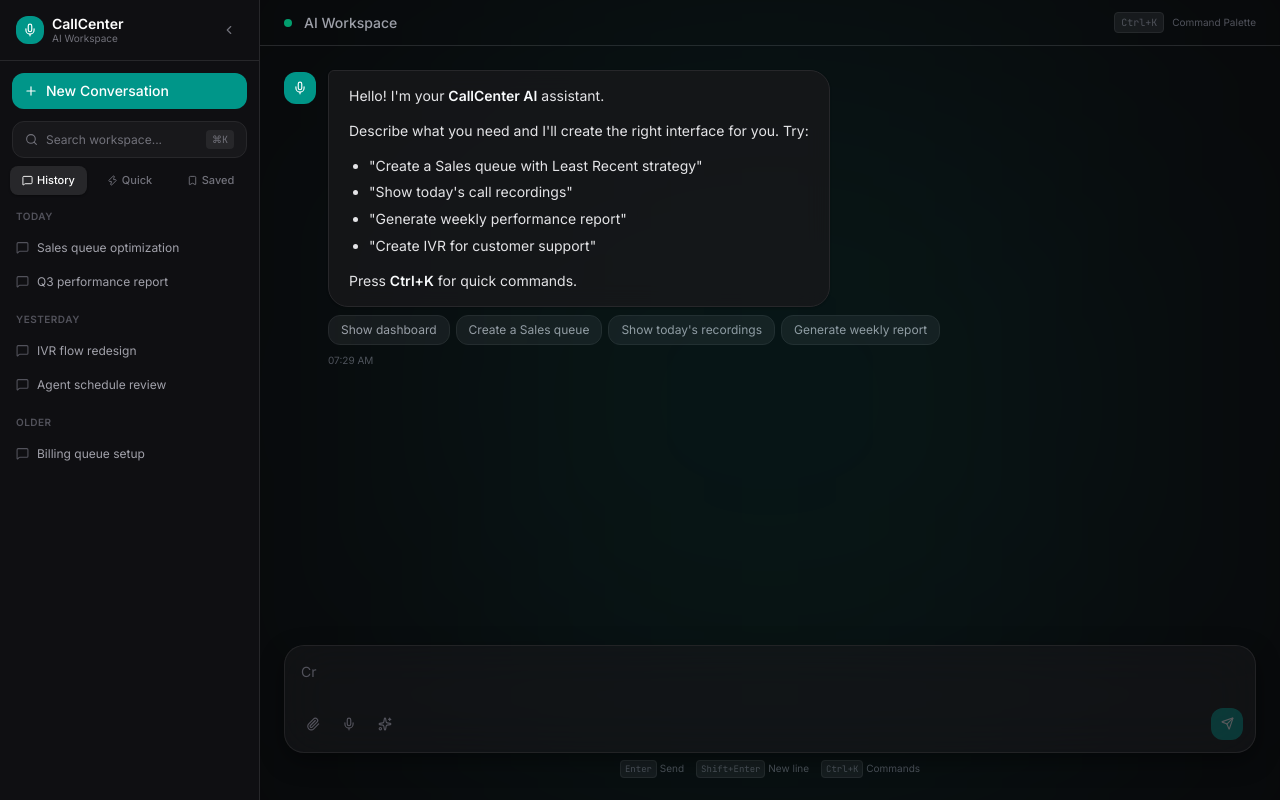
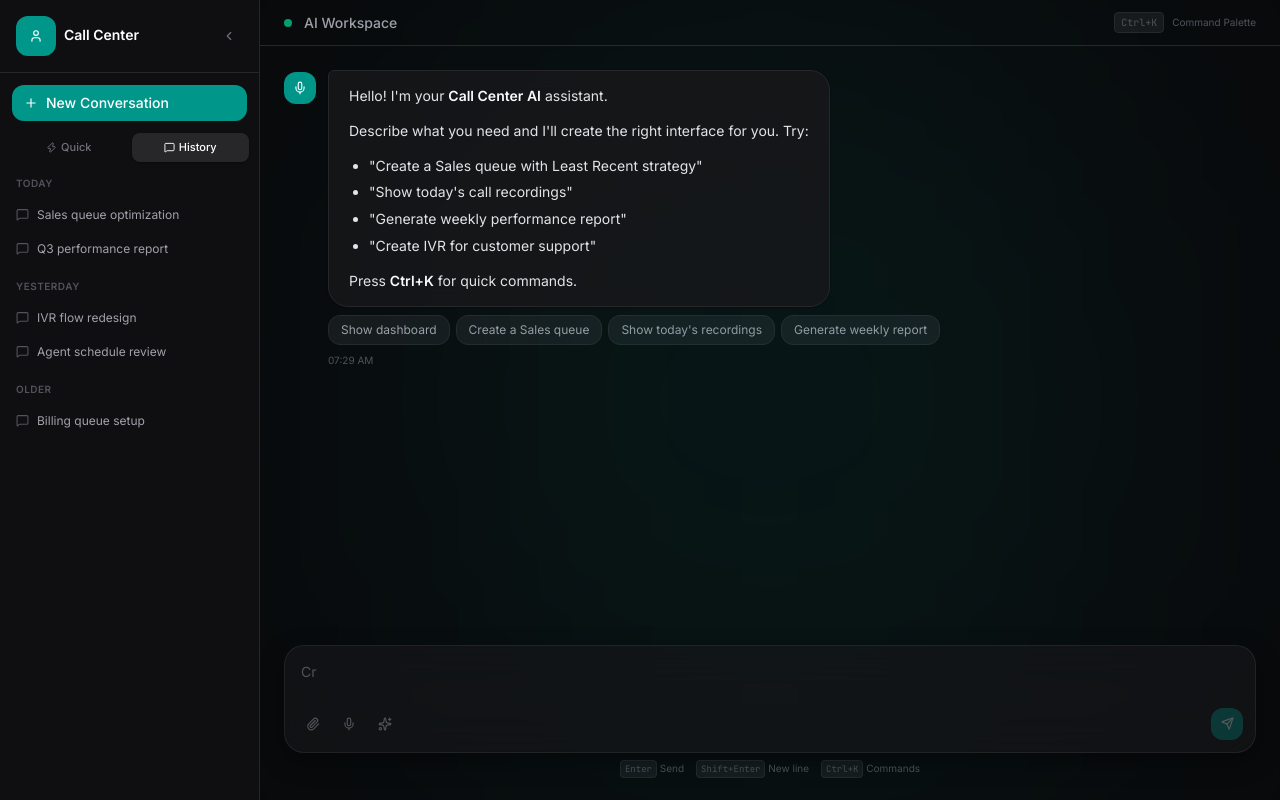
Before and after one commit to abhaya-kumar-sahoo/The-Conversation-First-Rebuild, a React (Vite) app: page / in a window 1280 px wide. Built offline with nearby package versions, Linux system fonts and the light colour scheme.

Commit message:
refactor: clean up sidebar UI, remove unused dashboard charts, and update workspace branding

```diff
--- a/index.html
+++ b/index.html
@@ -1,17 +1,23 @@
 <!doctype html>
 <html lang="en">
+
 <head>
   <meta charset="UTF-8" />
   <link rel="icon" type="image/svg+xml" href="/icon.svg" />
   <meta name="viewport" content="width=device-width, initial-scale=1.0" />
-    <meta name="description" content="Call Center AI Workspace — A conversation-first AI operating system for managing call centers. Describe what you need, and the AI builds it for you." />
+  <meta name="description"
+    content="Call Center AI Workspace — A conversation-first AI operating system for managing call centers. Describe what you need, and the AI builds it for you." />
   <link rel="preconnect" href="https://fonts.googleapis.com" />
   <link rel="preconnect" href="https://fonts.gstatic.com" crossorigin />
-    <link href="https://fonts.googleapis.com/css2?family=Inter:wght@300;400;500;600;700&family=JetBrains+Mono:wght@400;500&display=swap" rel="stylesheet" />
-    <title>CallCenter AI Workspace</title>
+  <link
+    href="https://fonts.googleapis.com/css2?family=Inter:wght@300;400;500;600;700&family=JetBrains+Mono:wght@400;500&display=swap"
+    rel="stylesheet" />
+  <title>Call Center AI Workspace</title>
 </head>
+
 <body>
   <div id="root"></div>
   <script type="module" src="/src/main.tsx"></script>
 </body>
+
 </html>
--- a/src/features/conversation/Sidebar.tsx
+++ b/src/features/conversation/Sidebar.tsx
@@ -1,17 +1,16 @@
 import { useState } from 'react';
 import { motion, AnimatePresence } from 'framer-motion';
 import {
-  MessageSquare, Pin, Clock, Bookmark, Zap, Settings,
+  MessageSquare, Zap,
   ChevronLeft, ChevronRight, Plus, LayoutDashboard,
-  Phone, Users, FileText, BarChart2, Mic, Search
+  Phone, Users, BarChart2, User
 } from 'lucide-react';
 import { useAppDispatch, useAppSelector } from '@/hooks/useStore';
 import { toggleSidebar } from '@/store/slices/uiSlice';
 import { clearMessages } from '@/store/slices/conversationSlice';
 import { clearAllArtifacts } from '@/store/slices/artifactSlice';
 import { sendMessage } from '@/store/slices/conversationSlice';
-import { mockSavedPrompts } from '@/utils/mockData';
-import type { AppDispatch } from '@/store';
+
 
 const QUICK_ACTIONS = [
   { icon: LayoutDashboard, label: 'Dashboard', prompt: 'Show me today\'s call center dashboard' },
@@ -21,12 +20,7 @@ const QUICK_ACTIONS = [
   { icon: BarChart2, label: 'Analytics', prompt: 'Show analytics and metrics' },
 ];
 
-const RECENT_ACTIVITIES = [
-  { label: 'Sales Queue updated', time: '2m ago', icon: '⚡' },
-  { label: 'IVR flow created', time: '15m ago', icon: '🔀' },
-  { label: 'Weekly report generated', time: '1h ago', icon: '📊' },
-  { label: 'Aman assigned to Support', time: '3h ago', icon: '👤' },
-];
+
 
 const CONVERSATION_HISTORY = [
   { id: '1', label: 'Sales queue optimization', time: 'Today' },
@@ -65,12 +59,12 @@ export function Sidebar() {
               transition={{ duration: 0.15 }}
               className="flex items-center gap-2"
             >
-              <div className="w-7 h-7 rounded-lg bg-teal-600 flex items-center justify-center flex-shrink-0">
-                <Mic size={14} className="text-white" />
+              <div className="w-10 h-10 rounded-lg bg-teal-600 flex items-center justify-center flex-shrink-0">
+                <User size={14} className="text-white" />
               </div>
               <div>
-                <div className="text-sm font-semibold text-white leading-none">CallCenter</div>
-                <div className="text-[10px] text-[#71717a] leading-none mt-0.5">AI Workspace</div>
+                <div className="text-sm font-semibold text-white leading-none">Call Center</div>
+                <div className="text-[10px] text-[#71717a] leading-none mt-0.5"></div>
               </div>
             </motion.div>
           )}
@@ -107,24 +101,14 @@ export function Sidebar() {
         </button>
       </div>
 
-      {/* Search */}
-      {!collapsed && (
-        <div className="px-3 mb-2">
-          <div className="flex items-center gap-2 px-3 py-2 rounded-lg bg-[#18181b] border border-[#27272a] text-[#71717a]">
-            <Search size={13} />
-            <span className="text-xs">Search workspace...</span>
-            <span className="ml-auto text-[10px] bg-[#27272a] px-1.5 py-0.5 rounded font-mono">⌘K</span>
-          </div>
-        </div>
-      )}
+
 
       {/* Navigation Tabs */}
       {!collapsed && (
         <div className="px-2.5 flex gap-1 mb-2">
           {[
+            { id: 'quick', icon: Zap, label: 'Quick' },
             { id: 'history', icon: MessageSquare, label: 'History' },
-            { id: 'quick', icon: Zap, label: 'Quick' },
-            { id: 'saved', icon: Bookmark, label: 'Saved' },
           ].map(tab => (
             <button
               key={tab.id}
@@ -162,7 +146,6 @@ export function Sidebar() {
                 >
                   <MessageSquare size={13} className="flex-shrink-0 text-[#52525b]" />
                   <span className="text-xs truncate">{conv.label}</span>
-                  <Pin size={11} className="ml-auto opacity-0 group-hover:opacity-100 text-[#52525b] flex-shrink-0" />
                 </button>
               ))}
               <div className="px-2 py-1.5 text-[10px] font-semibold text-[#52525b] uppercase tracking-wider mt-2">
@@ -214,49 +197,7 @@ export function Sidebar() {
                 </button>
               ))}
 
-              <div className="px-2 py-1.5 text-[10px] font-semibold text-[#52525b] uppercase tracking-wider mt-2">
-                Recent Activity
-              </div>
-              {RECENT_ACTIVITIES.map((activity, i) => (
-                <div
-                  key={i}
-                  className="flex items-center gap-2 px-2 py-2 rounded-md text-[#71717a]"
-                >
-                  <span className="text-sm">{activity.icon}</span>
-                  <div className="min-w-0 flex-1">
-                    <div className="text-xs text-[#a1a1aa] truncate">{activity.label}</div>
-                    <div className="text-[10px] text-[#52525b]">{activity.time}</div>
-                  </div>
-                </div>
-              ))}
-            </motion.div>
-          )}
 
-          {!collapsed && activeSection === 'saved' && (
-            <motion.div
-              key="saved"
-              initial={{ opacity: 0 }}
-              animate={{ opacity: 1 }}
-              exit={{ opacity: 0 }}
-              className="space-y-0.5"
-            >
-              <div className="px-2 py-1.5 text-[10px] font-semibold text-[#52525b] uppercase tracking-wider">
-                Saved Prompts
-              </div>
-              {mockSavedPrompts.map((prompt) => (
-                <button
-                  key={prompt.id}
-                  onClick={() => handleQuickAction(prompt.prompt)}
-                  title={`Use saved prompt: ${prompt.label}`}
-                  className="w-full flex items-center gap-2 px-2 py-2 rounded-md text-[#a1a1aa] hover:text-white hover:bg-[#18181b] transition-colors text-left"
-                >
-                  <Bookmark size={12} className="flex-shrink-0 text-[#52525b]" />
-                  <div className="min-w-0 flex-1">
-                    <div className="text-xs truncate">{prompt.label}</div>
-                    <div className="text-[10px] text-[#52525b]">{prompt.category}</div>
-                  </div>
-                </button>
-              ))}
             </motion.div>
           )}
 
--- a/src/features/dashboard/DashboardArtifact.tsx
+++ b/src/features/dashboard/DashboardArtifact.tsx
@@ -1,9 +1,9 @@
 import { motion } from 'framer-motion';
 import {
-  AreaChart, Area, BarChart, Bar, XAxis, YAxis,
+  AreaChart, Area, XAxis, YAxis,
   CartesianGrid, Tooltip, ResponsiveContainer
 } from 'recharts';
-import { Phone, Users, Clock, TrendingUp, TrendingDown, Activity, Star, Zap } from 'lucide-react';
+import { Phone, Users, Clock, TrendingUp, TrendingDown, Activity, Star } from 'lucide-react';
 import { mockDashboardStats, mockCallMetrics, mockAgents } from '@/utils/mockData';
 import type { Artifact } from '@/types';
 
@@ -206,28 +206,6 @@ export default function DashboardArtifact({ artifact: _artifact }: DashboardArti
           ))}
         </div>
       </motion.div>
-
-      {/* Queue Performance Bar Chart */}
-      <motion.div
-        initial={{ opacity: 0 }}
-        animate={{ opacity: 1 }}
-        transition={{ delay: 0.6 }}
-        className="p-4 rounded-xl bg-[#18181b] border border-[#27272a]"
-      >
-        <div className="flex items-center justify-between mb-3">
-          <span className="text-xs font-semibold text-white">CSAT by Day</span>
-          <Zap size={13} className="text-teal-400" />
-        </div>
-        <ResponsiveContainer width="100%" height={100}>
-          <BarChart data={last7.slice(-7)} margin={{ top: 0, right: 0, left: -20, bottom: 0 }}>
-            <CartesianGrid strokeDasharray="3 3" stroke="#27272a" vertical={false} />
-            <XAxis dataKey="date" tick={{ fill: '#52525b', fontSize: 9 }} tickFormatter={d => d.slice(5)} />
-            <YAxis tick={{ fill: '#52525b', fontSize: 9 }} domain={[70, 100]} />
-            <Tooltip content={<CustomTooltip />} />
-            <Bar dataKey="satisfaction" name="CSAT" fill="#0d9488" radius={[4, 4, 0, 0]} />
-          </BarChart>
-        </ResponsiveContainer>
-      </motion.div>
     </div>
   );
 }
--- a/src/providers/MockProvider.ts
+++ b/src/providers/MockProvider.ts
@@ -304,7 +304,7 @@ export class MockProvider implements IAIProvider {
         return `Here's your **Call Center Analytics** dashboard.`;
 
       case 'help':
-        return `Welcome to **CallCenter AI Workspace**! You can ask me to create queues, assign agents, build IVRs, or view dashboards.`;
+        return `Welcome to **Call Center AI Workspace**! You can ask me to create queues, assign agents, build IVRs, or view dashboards.`;
       case 'unknown':
       default:
         return `I'm not sure I understood that. Could you rephrase your request? Try "Create a Sales queue" or "Show dashboard".`;
--- a/src/store/slices/conversationSlice.ts
+++ b/src/store/slices/conversationSlice.ts
@@ -38,7 +38,7 @@ const initialState: ConversationState = {
     {
       id: 'welcome-msg',
       role: 'assistant' as MessageRole,
-      content: 'Hello! I\'m your **CallCenter AI** assistant.\n\nDescribe what you need and I\'ll create the right interface for you. Try:\n\n- "Create a Sales queue with Least Recent strategy"\n- "Show today\'s call recordings"\n- "Generate weekly performance report"\n- "Create IVR for customer support"\n\nPress **Ctrl+K** for quick commands.',
+      content: 'Hello! I\'m your **Call Center AI** assistant.\n\nDescribe what you need and I\'ll create the right interface for you. Try:\n\n- "Create a Sales queue with Least Recent strategy"\n- "Show today\'s call recordings"\n- "Generate weekly performance report"\n- "Create IVR for customer support"\n\nPress **Ctrl+K** for quick commands.',
       status: 'sent',
       timestamp: new Date().toISOString(),
       suggestions: [
--- a/src/utils/mockData.ts
+++ b/src/utils/mockData.ts
@@ -577,16 +577,3 @@ export const mockDashboardStats = {
   topQueue: 'Technical Support',
   topAgent: 'Priya Sharma',
 };
-
-// ============================================================
-// SAVED PROMPTS
-// ============================================================
-
-export const mockSavedPrompts = [
-  { id: 'sp-001', label: 'Today\'s recordings', prompt: 'Show today\'s call recordings', category: 'Recordings' },
-  { id: 'sp-002', label: 'Weekly report', prompt: 'Generate weekly performance report', category: 'Reports' },
-  { id: 'sp-003', label: 'Dashboard overview', prompt: 'Show me today\'s call center dashboard', category: 'Dashboard' },
-  { id: 'sp-004', label: 'All queues', prompt: 'Show all call queues', category: 'Queues' },
-  { id: 'sp-005', label: 'All agents', prompt: 'Show all agents', category: 'Contacts' },
-  { id: 'sp-006', label: 'IVR builder', prompt: 'Create IVR for customer support', category: 'IVR' },
-];
```
Lines whose indentation alone changed are shown as unchanged.
